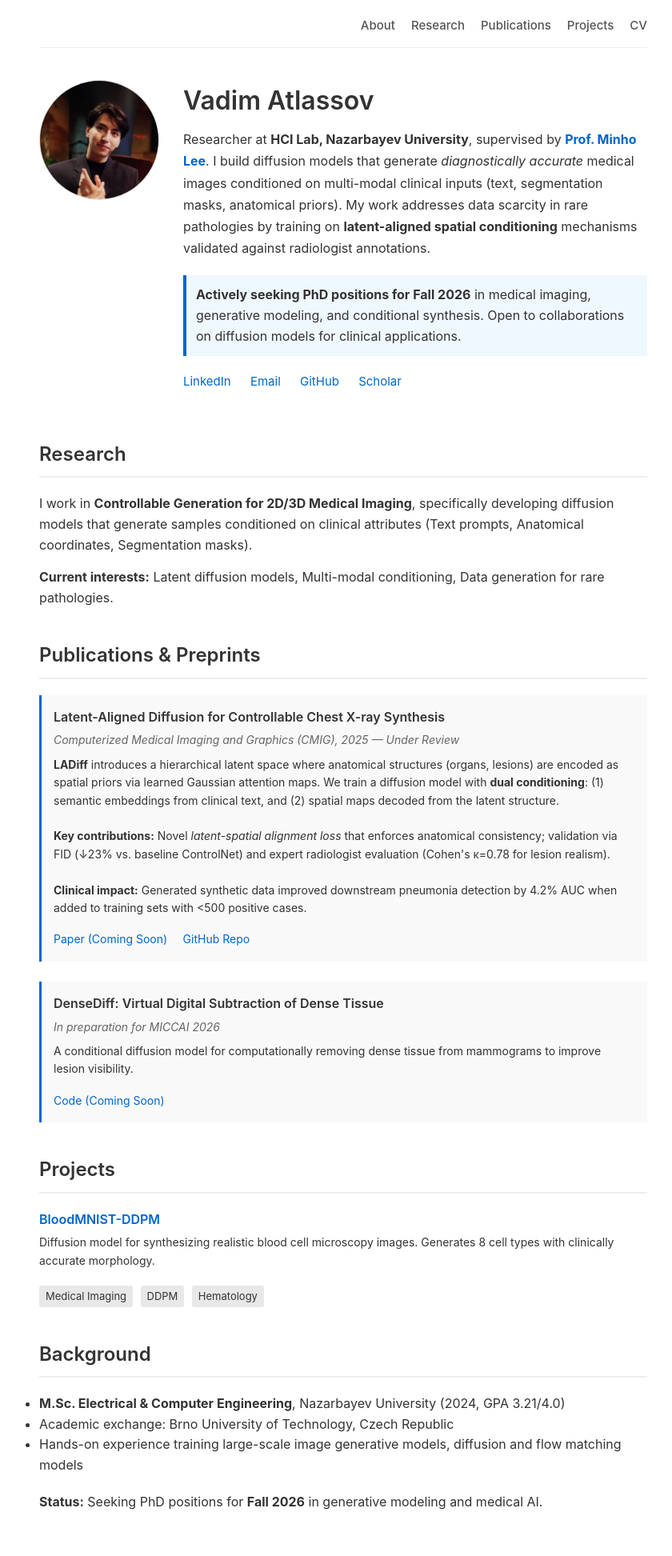
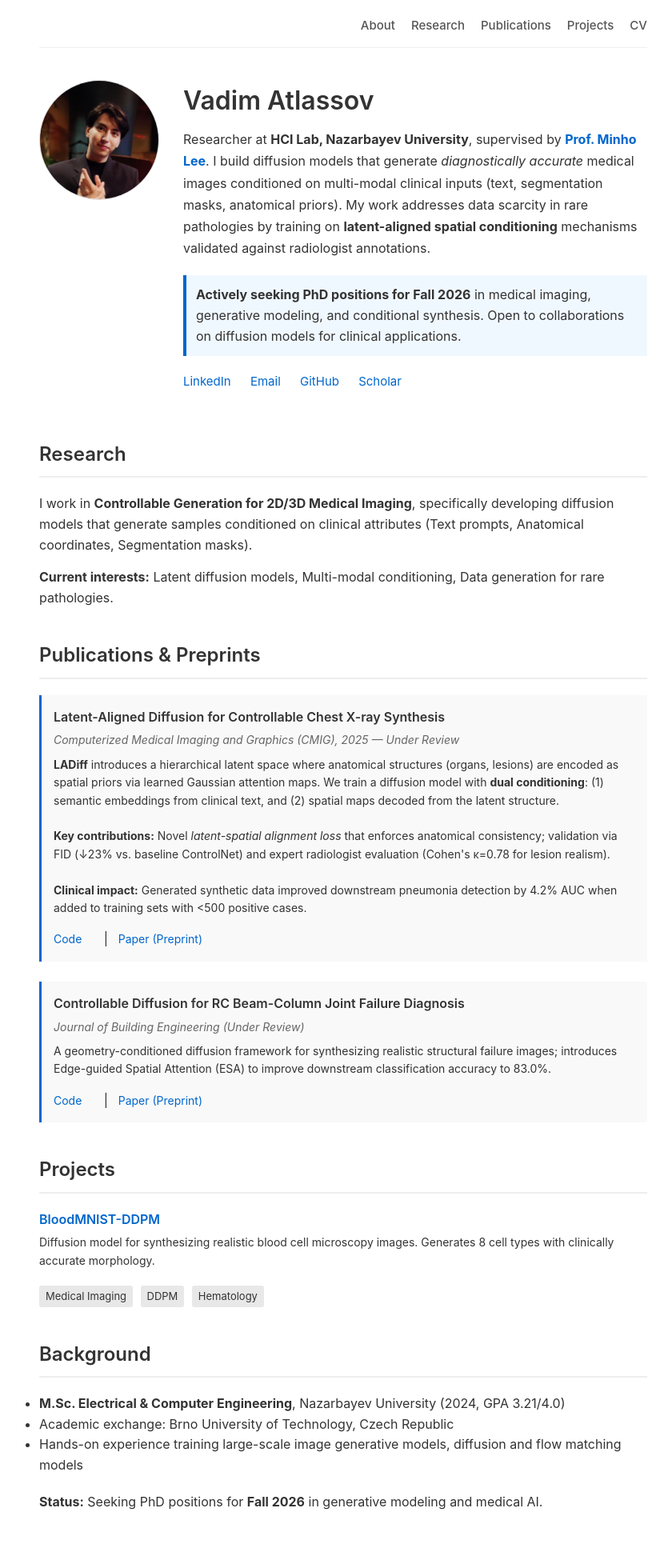
Before and after one commit to Vadim-ATL/Vadim-ATL.github.io, a Jekyll site: the page built from index.md, in a window 1280 px wide. Shown: the whole page at 80% size, without its empty margins (211-1051 px from the left). Built offline with Jekyll 4.4.1, drawn with Linux system fonts in a browser that asks for light colours.

Commit message:
Update index.md

```diff
--- a/index.md
+++ b/index.md
@@ -42,19 +42,22 @@ I work in **Controllable Generation for 2D/3D Medical Imaging**, specifically de
   <br><br>
   <strong>Clinical impact:</strong> Generated synthetic data improved downstream pneumonia detection by 4.2% AUC when added to training sets with <500 positive cases.</p>
     <div class="paper-links">
-        <a href="#">Paper (Coming Soon)</a>
-        <a class="btn btn-secondary" href="https://github.com/nubcico/XrayGen/tree/main" target="_blank" rel="noopener">GitHub Repo</a>
+        <a class="btn btn-secondary" href="https://github.com/nubcico/XrayGen/tree/main" target="_blank" rel="noopener">Code</a>
+        <span style="margin: 0 8px;">|</span>
+        <a href="https://drive.google.com/file/d/15GdmNFHsGnfKEw_baX7_C4s7PcGfTG69/view?usp=sharing">Paper (Preprint)</a>
     </div>
 </div>
 
 <div class="paper">
-    <div class="paper-title">DenseDiff: Virtual Digital Subtraction of Dense Tissue</div>
-    <div class="paper-venue">In preparation for MICCAI 2026</div>
+    <div class="paper-title">Controllable Diffusion for RC Beam-Column Joint Failure Diagnosis</div>
+    <div class="paper-venue">Journal of Building Engineering (Under Review)</div>
     <p style="font-size: 14px; margin-top: 8px;">
-        A conditional diffusion model for computationally removing dense tissue from mammograms to improve lesion visibility.
+        A geometry-conditioned diffusion framework for synthesizing realistic structural failure images; introduces Edge-guided Spatial Attention (ESA) to improve downstream classification accuracy to 83.0%.
     </p>
     <div class="paper-links">
-        <a href="#">Code (Coming Soon)</a>
+        <a href="https://github.com/nubcico/GenBeamJoint" target="_blank" rel="noopener">Code</a>
+        <span style="margin: 0 8px;">|</span>
+        <a href="https://drive.google.com/file/d/1GpUAm8dhRuAxDzlUNANdaiV1kBqmBDmX/view?usp=sharing">Paper (Preprint)</a>
     </div>
 </div>
 
```
